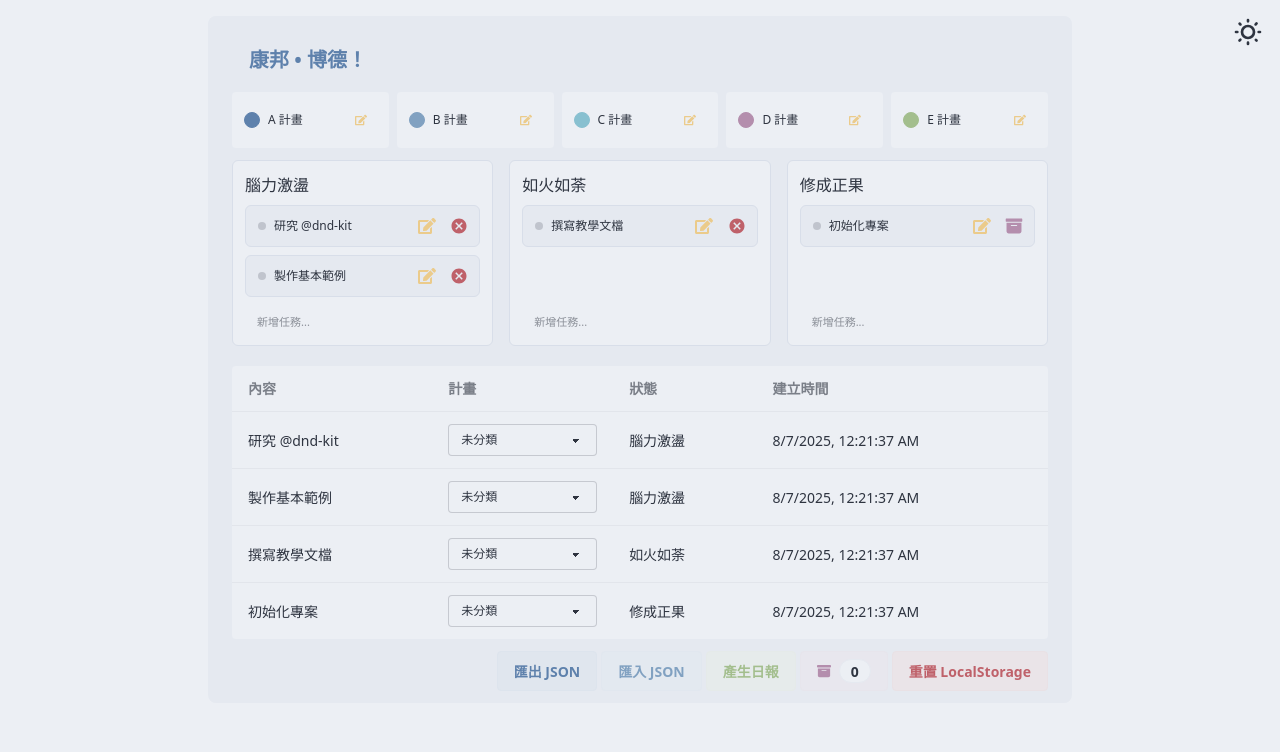
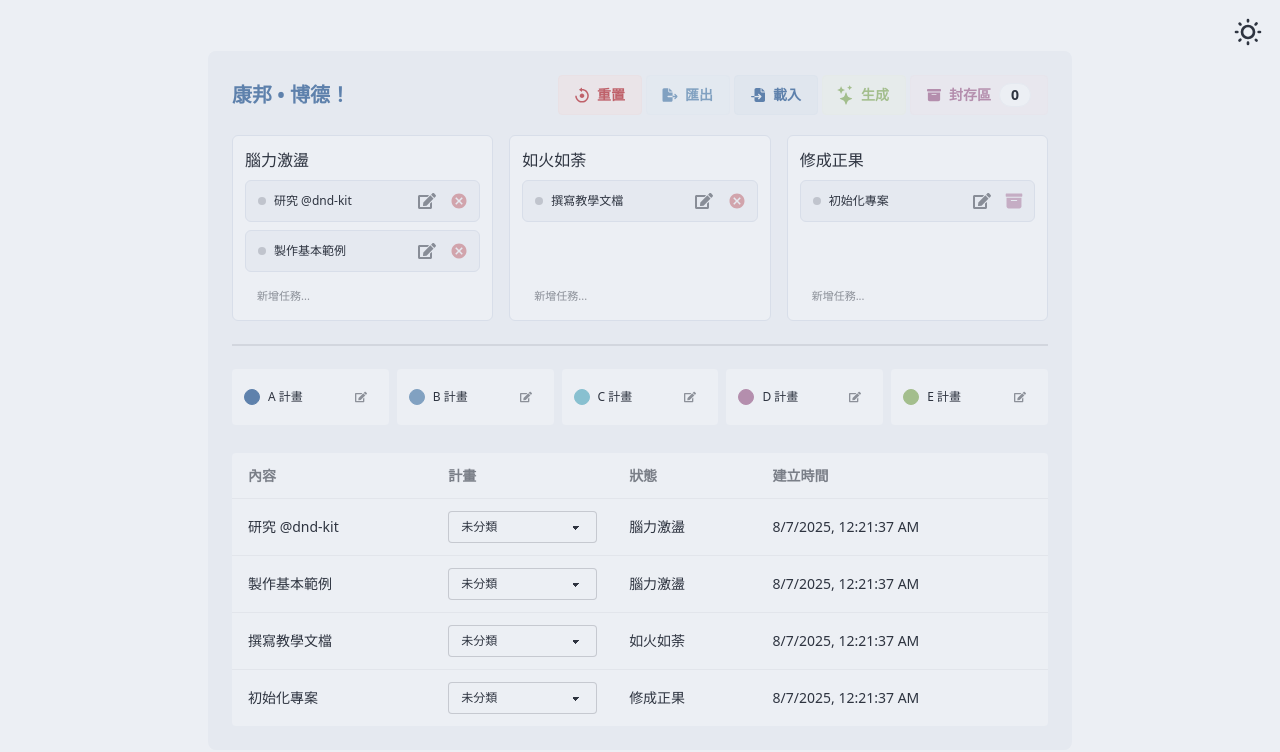
Before and after one commit to SE-Josh/kanban-board, a Next.js app: page / in a window 1280 px wide. Shown: the top 752 px of the page. Built offline with nearby package versions, Linux system fonts and the light colour scheme.

Commit message:
feat: 增加 Toast，更換 LIST 順序，樣式更新

```diff
--- a/app/page.tsx
+++ b/app/page.tsx
@@ -10,7 +10,7 @@ export default function Home() {
   // const [activeTab, setActiveTab] = useState<"newKanban" | "basic" | "sortable" | "multiple">("newKanban");
 
   return (
-    <div className="mx-auto max-w-4xl p-4">
+    <div className="mx-auto max-w-4xl p-4 min-h-screen flex justify-center items-center">
       {/* <div className="mb-6">
         <div className="flex border-b dark:border-gray-700">
           <button
@@ -48,7 +48,7 @@ export default function Home() {
         </div>
       </div> */}
 
-      <div className="rounded-lg p-6 pb-3 bg-base-200">
+      <div className="rounded-lg p-6 bg-base-200 min-w-216">
         <NewKanban />
       </div>
 
--- a/components/NewKanban.tsx
+++ b/components/NewKanban.tsx
@@ -16,15 +16,33 @@ import {
   DragOverlay,
 } from "@dnd-kit/core";
 
-import { SortableContext, useSortable, sortableKeyboardCoordinates, verticalListSortingStrategy, arrayMove } from "@dnd-kit/sortable";
+import {
+  SortableContext,
+  useSortable,
+  sortableKeyboardCoordinates,
+  verticalListSortingStrategy,
+  arrayMove,
+} from "@dnd-kit/sortable";
+import { toast } from "sonner";
 
 import { CSS } from "@dnd-kit/utilities";
 import { FaCheck } from "react-icons/fa";
 import { FaEdit } from "react-icons/fa";
 import { MdCancel } from "react-icons/md";
 import { FaBoxArchive } from "react-icons/fa6";
+import { FaFileExport } from "react-icons/fa6";
+import { FaFileImport } from "react-icons/fa6";
+import { BsStars } from "react-icons/bs";
+import { BiReset } from "react-icons/bi";
 
-import { Task, Status, defaultTasks, defaultStatuses, Label, defaultLabels } from "@/lib/types";
+import {
+  Task,
+  Status,
+  defaultTasks,
+  defaultStatuses,
+  Label,
+  defaultLabels,
+} from "@/lib/types";
 import TaskList from "@/components/TaskList";
 
 // —— LocalStorage Keys & Helpers ——
@@ -75,7 +93,14 @@ const SortableItem = ({
   onEdit: (taskId: string, newContent: string) => void;
   onArchive: (taskId: string) => void;
 }) => {
-  const { attributes, listeners, setNodeRef, transform, transition, isDragging } = useSortable({ id });
+  const {
+    attributes,
+    listeners,
+    setNodeRef,
+    transform,
+    transition,
+    isDragging,
+  } = useSortable({ id });
 
   const [isEditing, setIsEditing] = useState(false);
   const [editValue, setEditValue] = useState(content);
@@ -93,7 +118,11 @@ const SortableItem = ({
     <li
       ref={setNodeRef}
       style={style}
-      className={`rounded-md border ${isDragging ? `border-2 border-dashed border-base-300 bg-base-200 text-neutral-content opacity-30` : `bg-base-200 border-base-300 hover:bg-base-100`}`}
+      className={`rounded-md border ${
+        isDragging
+          ? `border-2 border-dashed border-base-300 bg-base-200 text-neutral-content opacity-30`
+          : `bg-base-200 border-base-300 hover:bg-base-100`
+      }`}
     >
       <div className="flex items-center justify-between text-base-content">
         {/* 文字區 */}
@@ -106,7 +135,11 @@ const SortableItem = ({
             autoFocus
           />
         ) : (
-          <div {...attributes} {...listeners} className="flex items-center gap-2 flex-1 p-3 pe-0 select-none cursor-grab touch-none text-xs">
+          <div
+            {...attributes}
+            {...listeners}
+            className="flex items-center gap-2 flex-1 p-3 pe-0 select-none cursor-grab touch-none text-xs"
+          >
             <LabelPill labelId={labelId} />
             <span>{content}</span>
           </div>
@@ -136,7 +169,7 @@ const SortableItem = ({
               }}
               title="編輯"
             >
-              <FaEdit className="text-warning text-lg" />
+              <FaEdit className="text-base-content text-lg opacity-50" />
             </button>
           )}
           {statusId === "done" ? (
@@ -149,7 +182,7 @@ const SortableItem = ({
               }}
               title="封存"
             >
-              <FaBoxArchive className="text-info text-lg scale-95" />
+              <FaBoxArchive className="text-info text-lg scale-95 opacity-65" />
             </button>
           ) : (
             <button
@@ -161,7 +194,7 @@ const SortableItem = ({
               }}
               title="刪除"
             >
-              <MdCancel className="text-error text-lg" />
+              <MdCancel className="text-error text-lg opacity-50" />
             </button>
           )}
         </div>
@@ -200,13 +233,28 @@ const DroppableContainer = ({
   };
 
   return (
-    <div ref={setNodeRef} className="flex h-full min-h-40 flex-col rounded-md border p-3 bg-base-100 border-base-300 text-base-content">
+    <div
+      ref={setNodeRef}
+      className="flex h-full min-h-40 flex-col rounded-md border p-3 bg-base-100 border-base-300 text-base-content"
+    >
       <h3 className="mb-2 font-medium">{title}</h3>
       <div className="flex-1">
-        <SortableContext items={tasks.map((t) => t.id)} strategy={verticalListSortingStrategy}>
+        <SortableContext
+          items={tasks.map((t) => t.id)}
+          strategy={verticalListSortingStrategy}
+        >
           <ul className="flex flex-col gap-2">
             {tasks.map((task) => (
-              <SortableItem key={task.id} id={task.id} content={task.content} statusId={task.statusId} labelId={task.labelId} onDelete={onDeleteTask} onEdit={onEditTask} onArchive={onArchiveTask} />
+              <SortableItem
+                key={task.id}
+                id={task.id}
+                content={task.content}
+                statusId={task.statusId}
+                labelId={task.labelId}
+                onDelete={onDeleteTask}
+                onEdit={onEditTask}
+                onArchive={onArchiveTask}
+              />
             ))}
           </ul>
         </SortableContext>
@@ -285,10 +333,15 @@ export default function KanbanBoard() {
   }, [labels]);
 
   const resetLocalData = () => {
+    if (confirm("確定要重置所有資料嗎？這個動作無法復原！")) {
       localStorage.removeItem(LS_TASKS_KEY);
       localStorage.removeItem(LS_LABELS_KEY);
       setTasks(defaultTasks);
       setLabels(defaultLabels);
+      toast.success("已重置任務與標籤");
+    } else {
+      toast.error("已取消");
+    }
   };
 
   // 感應器設定
@@ -324,7 +377,11 @@ export default function KanbanBoard() {
 
     if (activeStatusId === overStatusId) return;
 
-    setTasks((prev) => prev.map((task) => (task.id === activeTaskId ? { ...task, statusId: overStatusId } : task)));
+    setTasks((prev) =>
+      prev.map((task) =>
+        task.id === activeTaskId ? { ...task, statusId: overStatusId } : task
+      )
+    );
   };
 
   const handleDragEnd = (event: DragEndEvent) => {
@@ -374,14 +431,19 @@ export default function KanbanBoard() {
     setTasks((prev) => prev.filter((t) => t.id !== taskId));
   };
 
-  const handleEditTask = (taskId: string, newContent: string, newLabelId?: string | null) => {
+  const handleEditTask = (
+    taskId: string,
+    newContent: string,
+    newLabelId?: string | null
+  ) => {
     setTasks((prev) =>
       prev.map((t) =>
         t.id === taskId
           ? {
               ...t,
               content: newContent ?? t.content,
-              labelId: newLabelId === null ? undefined : newLabelId ?? t.labelId,
+              labelId:
+                newLabelId === null ? undefined : newLabelId ?? t.labelId,
               updatedAt: new Date().toISOString(),
             }
           : t
@@ -390,10 +452,17 @@ export default function KanbanBoard() {
   };
 
   const handleArchiveTask = (taskId: string) => {
-    setTasks((prev) => prev.map((t) => (t.id === taskId ? { ...t, statusId: "archived", updatedAt: new Date().toISOString() } : t)));
+    setTasks((prev) =>
+      prev.map((t) =>
+        t.id === taskId
+          ? { ...t, statusId: "archived", updatedAt: new Date().toISOString() }
+          : t
+      )
+    );
   };
 
-  const getTasksByStatus = (statusId: string) => tasks.filter((t) => t.statusId === statusId);
+  const getTasksByStatus = (statusId: string) =>
+    tasks.filter((t) => t.statusId === statusId);
 
   const [editLabelIndex, setEditLabelIndex] = useState<number | null>(null);
   const [editLabelValue, setEditLabelValue] = useState("");
@@ -412,11 +481,16 @@ export default function KanbanBoard() {
   };
 
   const copyDailyReport = (includeArchived = false) => {
-    const getLabelName = (labelId?: string) => labels.find((l) => l.id === labelId)?.name ?? "未分類";
+    const getLabelName = (labelId?: string) =>
+      labels.find((l) => l.id === labelId)?.name ?? "未分類";
 
-    const source = includeArchived ? tasks : tasks.filter((t) => t.statusId !== "archived");
+    const source = includeArchived
+      ? tasks
+      : tasks.filter((t) => t.statusId !== "archived");
 
-    const text = source.map((t) => `${getLabelName(t.labelId)}－${t.content}`).join("\n");
+    const text = source
+      .map((t) => `${getLabelName(t.labelId)}－${t.content}`)
+      .join("\n");
 
     navigator.clipboard
       .writeText(text)
@@ -433,7 +507,13 @@ export default function KanbanBoard() {
 
   // 還原單筆（預設還原到 todo，可改成 done 等）
   const handleUnarchiveTask = (taskId: string, toStatusId: string = "todo") => {
-    setTasks((prev) => prev.map((t) => (t.id === taskId ? { ...t, statusId: toStatusId, updatedAt: new Date().toISOString() } : t)));
+    setTasks((prev) =>
+      prev.map((t) =>
+        t.id === taskId
+          ? { ...t, statusId: toStatusId, updatedAt: new Date().toISOString() }
+          : t
+      )
+    );
   };
 
   // 刪除封存中的單筆
@@ -446,7 +526,10 @@ export default function KanbanBoard() {
     setTasks((prev) => prev.filter((t) => t.statusId !== "archived"));
   };
 
-  function debounce<T extends (...args: any[]) => void>(func: T, delay: number) {
+  function debounce<T extends (...args: any[]) => void>(
+    func: T,
+    delay: number
+  ) {
     let timer: ReturnType<typeof setTimeout>;
     return (...args: Parameters<T>) => {
       clearTimeout(timer);
@@ -488,7 +571,14 @@ export default function KanbanBoard() {
   const importInputRef = useRef<HTMLInputElement>(null);
 
   const isExportBundleV1 = (data: any): data is ExportBundleV1 => {
-    return data && data.version === 1 && data.tasks?.version === 1 && Array.isArray(data.tasks?.items) && data.labels?.version === 1 && Array.isArray(data.labels?.items);
+    return (
+      data &&
+      data.version === 1 &&
+      data.tasks?.version === 1 &&
+      Array.isArray(data.tasks?.items) &&
+      data.labels?.version === 1 &&
+      Array.isArray(data.labels?.items)
+    );
   };
 
   // 匯出：把目前 state 打包下載
@@ -497,7 +587,11 @@ export default function KanbanBoard() {
       version: 1,
       exportedAt: new Date().toISOString(),
       tasks: { version: 1, updatedAt: new Date().toISOString(), items: tasks },
-      labels: { version: 1, updatedAt: new Date().toISOString(), items: labels },
+      labels: {
+        version: 1,
+        updatedAt: new Date().toISOString(),
+        items: labels,
+      },
     };
 
     const blob = new Blob([JSON.stringify(bundle, null, 2)], {
@@ -511,6 +605,7 @@ export default function KanbanBoard() {
     a.click();
     a.remove();
     URL.revokeObjectURL(url);
+    toast.success("匯出成功");
   };
 
   // 觸發選檔
@@ -519,11 +614,17 @@ export default function KanbanBoard() {
   // 匯入：驗證版本與欄位，覆蓋目前資料並寫回 localStorage
   const handleImportFile = (e: React.ChangeEvent<HTMLInputElement>) => {
     const file = e.target.files?.[0];
-    if (!file) return;
+    if (!file) {
+      toast.error("請選擇一個 JSON 檔案！");
+      return;
+    }
 
-    const confirmReplace = window.confirm("匯入將覆蓋目前的任務與標籤，是否繼續？");
+    const confirmReplace = window.confirm(
+      "匯入將覆蓋目前的任務與標籤，是否繼續？"
+    );
     if (!confirmReplace) {
       e.target.value = "";
+      toast.error("已取消匯入");
       return;
     }
 
@@ -532,7 +633,7 @@ export default function KanbanBoard() {
       try {
         const json = JSON.parse(String(reader.result));
         if (!isExportBundleV1(json)) {
-          alert("檔案格式或版本不支援（需要 version: 1）。");
+          toast.error("檔案格式或版本不支援（需要 version: 1）");
           return;
         }
         // 套用狀態
@@ -543,10 +644,10 @@ export default function KanbanBoard() {
         localStorage.setItem(LS_TASKS_KEY, JSON.stringify(json.tasks));
         localStorage.setItem(LS_LABELS_KEY, JSON.stringify(json.labels));
 
-        console.log("✅ 匯入成功");
+        toast.success("匯入成功");
       } catch (err) {
         console.error("匯入失敗：", err);
-        alert("匯入失敗：無法解析 JSON。");
+        toast.error("匯入失敗：無法解析 JSON");
       } finally {
         e.target.value = ""; // 允許下次選同一檔
       }
@@ -556,117 +657,73 @@ export default function KanbanBoard() {
 
   return (
     <div className="mx-auto w-full">
-      <div className="mb-3">
-        <a className="btn btn-ghost text-xl text-primary rounded">康邦 • 博德！</a>
-      </div>
-      {/* 計畫標籤區 */}
-      <div className="my-3">
-        <ul className="grid grid-cols-1 sm:grid-cols-2 md:grid-cols-5 gap-2">
-          {labels.map((label, index) => (
-            <li key={label.id} className="flex items-center gap-2 bg-base-100 rounded p-3">
-              <span className={`badge badge-xs ${label.badge} w-4 justify-center`} />
-
-              {editLabelIndex === index ? (
-                <>
-                  <input
-                    className="input input-xs input-bordered pe-0 border-0 "
-                    value={editLabelValue}
-                    onChange={(e) => setEditLabelValue(e.target.value)}
-                    onKeyDown={(e) => e.key === "Enter" && handleSaveLabelName(index)}
-                    autoFocus
-                  />
-                  <button className="btn btn-sm btn-circle btn-ghost" title="儲存" onClick={() => handleSaveLabelName(index)}>
-                    <FaCheck className="text-success" />
-                  </button>
-                </>
-              ) : (
-                <>
-                  <span className="flex-1 truncate text-xs">{label.name}</span>
+      <div className="mb-5 flex flex-column justify-between items-center">
+        {/* Logo 區 */}
+        <a className="text-xl font-bold text-primary">
+          康邦 • 博德！
+        </a>
+        {/* 功能列按鈕以及封存區 Modal */}
+        <div className="flex justify-end gap-1">
           <button
-                    className="btn btn-sm btn-circle btn-ghost"
-                    title="編輯"
-                    onClick={() => {
-                      setEditLabelIndex(index);
-                      setEditLabelValue(label.name);
-                    }}
+            className="btn btn-soft btn-error rounded gap-2"
+            onClick={resetLocalData}
           >
-                    <FaEdit className="text-warning" />
-                  </button>
-                </>
-              )}
-            </li>
-          ))}
-        </ul>
-      </div>
-      <DndContext sensors={sensors} collisionDetection={closestCorners} onDragStart={handleDragStart} onDragCancel={handleDragCancel} onDragOver={handleDragOver} onDragEnd={handleDragEnd}>
-        <div className="grid gap-4 md:grid-cols-3">
-          {statuses.map((status) => {
-            if (status.id === "archived") return null; // 忽略封存狀態
-            return (
-              <DroppableContainer
-                key={status.id}
-                id={status.id}
-                title={status.title}
-                tasks={getTasksByStatus(status.id)}
-                labels={labels}
-                onAddTask={handleAddTask} // 傳入新增功能
-                onDeleteTask={handleDeleteTask} // 傳入刪除功能
-                onEditTask={handleEditTask} // 傳入編輯功能
-                onArchiveTask={handleArchiveTask} // 傳入封存功能
-              />
-            );
-          })}
-        </div>
-        <DragOverlay
-          dropAnimation={{
-            duration: 150,
-            easing: "cubic-bezier(0.18, 0.67, 0.6, 1.22)",
-          }}
-        >
-          {activeId ? <ItemOverlay>{getActiveTask()?.content}</ItemOverlay> : null}
-        </DragOverlay>
-      </DndContext>
-
-      <TaskList tasks={tasks} labels={labels} onEditTask={handleEditTask} />
-
-      {/* 封存區按鈕以及 Modal */}
-      <div className="flex justify-end mt-3 gap-1">
-        <button className="btn btn-soft btn-primary rounded gap-2" onClick={handleExport}>
-          匯出 JSON
+            <BiReset className="scale-130" />
+            重置
           </button>
 
-        <button className="btn btn-soft btn-secondary rounded gap-2" onClick={triggerImport}>
-          匯入 JSON
+          <button
+            className="btn btn-soft btn-secondary rounded gap-2"
+            onClick={handleExport}
+          >
+            <FaFileExport className="scale-110" /> 匯出
           </button>
 
-        <input ref={importInputRef} type="file" accept="application/json" className="hidden" onChange={handleImportFile} />
+          <button
+            className="btn btn-soft btn-primary rounded gap-2"
+            onClick={triggerImport}
+          >
+            <FaFileImport /> 載入
+          </button>
+
+          <input
+            ref={importInputRef}
+            type="file"
+            accept="application/json"
+            className="hidden"
+            onChange={handleImportFile}
+          />
 
           <button
             className="btn btn-soft btn-success rounded gap-2"
             onClick={() => {
               copyDailyReport();
+              toast.success("日報已複製到剪貼簿！");
             }}
           >
-          產生日報
+            <BsStars className="scale-140" />
+            生成
           </button>
           <button
             className="btn btn-soft btn-info rounded gap-2"
             onClick={() => {
-            const modal = document.getElementById("archiveModal") as HTMLDialogElement | null;
+              const modal = document.getElementById(
+                "archiveModal"
+              ) as HTMLDialogElement | null;
               if (modal) modal.showModal();
             }}
           >
             <FaBoxArchive />
+            封存區
             <span className="badge">{archivedTasks.length}</span>
-        </button>
-        <button className="btn btn-soft btn-error rounded gap-2" onClick={resetLocalData}>
-          重置 LocalStorage
           </button>
 
           <dialog id="archiveModal" className="modal">
             <div className="modal-box max-w-3xl">
               <div className="flex items-center justify-between">
-              <h3 className="font-bold text-lg">封存區（{archivedTasks.length}）</h3>
+                <h3 className="font-bold text-lg">
+                  封存區（{archivedTasks.length}）
+                </h3>
                 <form method="dialog">
                   <button className="btn btn-ghost btn-sm">✕</button>
                 </form>
@@ -695,9 +752,15 @@ export default function KanbanBoard() {
                           <td className="max-w-[320px]">
                             <div className="truncate">{task.content}</div>
                           </td>
-                        <td className="whitespace-nowrap">{new Date(task.createdAt).toLocaleString()}</td>
+                          <td className="whitespace-nowrap">
+                            {new Date(task.createdAt).toLocaleString()}
+                          </td>
                           <td className="w-40">
-                          <select className="select select-bordered select-xs w-full" defaultValue="todo" id={`restore-select-${task.id}`}>
+                            <select
+                              className="select select-bordered select-xs w-full"
+                              defaultValue="todo"
+                              id={`restore-select-${task.id}`}
+                            >
                               {statuses
                                 .filter((s) => s.id !== "archived")
                                 .map((s) => (
@@ -712,14 +775,21 @@ export default function KanbanBoard() {
                               <button
                                 className="btn btn-xs btn-soft btn-success rounded"
                                 onClick={() => {
-                                const sel = document.getElementById(`restore-select-${task.id}`) as HTMLSelectElement | null;
+                                  const sel = document.getElementById(
+                                    `restore-select-${task.id}`
+                                  ) as HTMLSelectElement | null;
                                   const to = sel?.value || "todo";
                                   handleUnarchiveTask(task.id, to);
                                 }}
                               >
                                 還原
                               </button>
-                            <button className="btn btn-xs btn-soft btn-error rounded" onClick={() => handleDeleteArchivedTask(task.id)}>
+                              <button
+                                className="btn btn-xs btn-soft btn-error rounded"
+                                onClick={() =>
+                                  handleDeleteArchivedTask(task.id)
+                                }
+                              >
                                 刪除
                               </button>
                             </div>
@@ -730,8 +800,13 @@ export default function KanbanBoard() {
                   </table>
 
                   <div className="mt-4 flex justify-between items-center">
-                  <div className="text-xs opacity-70">提示：還原預設回「腦力激盪」，可在下拉選單選擇其他狀態。</div>
-                  <button className="btn btn-sm btn-error btn-outline rounded" onClick={handleClearArchive}>
+                    <div className="text-xs opacity-70">
+                      提示：還原預設回「腦力激盪」，可在下拉選單選擇其他狀態。
+                    </div>
+                    <button
+                      className="btn btn-sm btn-error btn-outline rounded"
+                      onClick={handleClearArchive}
+                    >
                       清空封存
                     </button>
                   </div>
@@ -745,5 +820,99 @@ export default function KanbanBoard() {
           </dialog>
         </div>
       </div>
+      {/* Kanban 拖曳區 */}
+      <DndContext
+        sensors={sensors}
+        collisionDetection={closestCorners}
+        onDragStart={handleDragStart}
+        onDragCancel={handleDragCancel}
+        onDragOver={handleDragOver}
+        onDragEnd={handleDragEnd}
+      >
+        <div className="grid gap-4 md:grid-cols-3">
+          {statuses.map((status) => {
+            if (status.id === "archived") return null; // 忽略封存狀態
+            return (
+              <DroppableContainer
+                key={status.id}
+                id={status.id}
+                title={status.title}
+                tasks={getTasksByStatus(status.id)}
+                labels={labels}
+                onAddTask={handleAddTask} // 傳入新增功能
+                onDeleteTask={handleDeleteTask} // 傳入刪除功能
+                onEditTask={handleEditTask} // 傳入編輯功能
+                onArchiveTask={handleArchiveTask} // 傳入封存功能
+              />
+            );
+          })}
+        </div>
+        <DragOverlay
+          dropAnimation={{
+            duration: 150,
+            easing: "cubic-bezier(0.18, 0.67, 0.6, 1.22)",
+          }}
+        >
+          {activeId ? (
+            <ItemOverlay>{getActiveTask()?.content}</ItemOverlay>
+          ) : null}
+        </DragOverlay>
+      </DndContext>
+      <div className="divider" />
+
+      {/* 計畫標籤區 */}
+      <div className="my-3 mb-2">
+        <ul className="grid grid-cols-1 sm:grid-cols-2 md:grid-cols-5 gap-2">
+          {labels.map((label, index) => (
+            <li
+              key={label.id}
+              className="flex items-center gap-2 bg-base-100 rounded p-3"
+            >
+              <span
+                className={`badge badge-xs ${label.badge} w-4 justify-center`}
+              />
+
+              {editLabelIndex === index ? (
+                <>
+                  <input
+                    className="input input-xs input-bordered pe-0 border-0 "
+                    value={editLabelValue}
+                    onChange={(e) => setEditLabelValue(e.target.value)}
+                    onKeyDown={(e) =>
+                      e.key === "Enter" && handleSaveLabelName(index)
+                    }
+                    autoFocus
+                  />
+                  <button
+                    className="btn btn-sm btn-circle btn-ghost"
+                    title="儲存"
+                    onClick={() => handleSaveLabelName(index)}
+                  >
+                    <FaCheck className="text-success" />
+                  </button>
+                </>
+              ) : (
+                <>
+                  <span className="flex-1 truncate text-xs">{label.name}</span>
+                  <button
+                    className="btn btn-sm btn-circle btn-ghost"
+                    title="編輯"
+                    onClick={() => {
+                      setEditLabelIndex(index);
+                      setEditLabelValue(label.name);
+                    }}
+                  >
+                    <FaEdit className="text-base-content opacity-50" />
+                  </button>
+                </>
+              )}
+            </li>
+          ))}
+        </ul>
+      </div>
+      <div className="overflow-auto max-h-80">
+        <TaskList tasks={tasks} labels={labels} onEditTask={handleEditTask} />
+      </div>
+    </div>
   );
 }
```
Also changed, not shown: components/TaskList.tsx (+15 -1 lines). Lines whose indentation alone changed are shown as unchanged.
